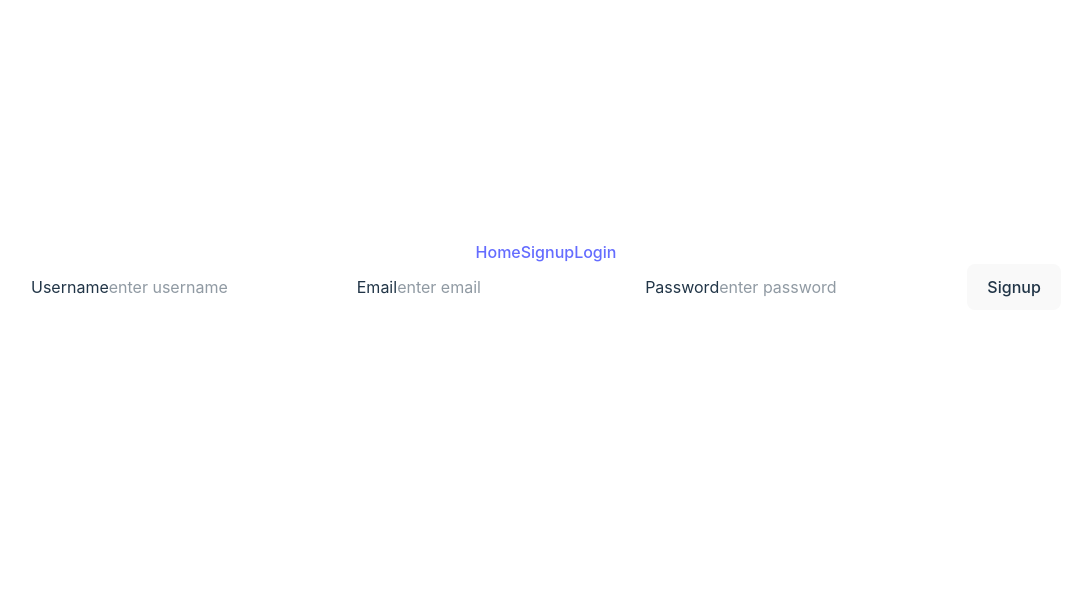
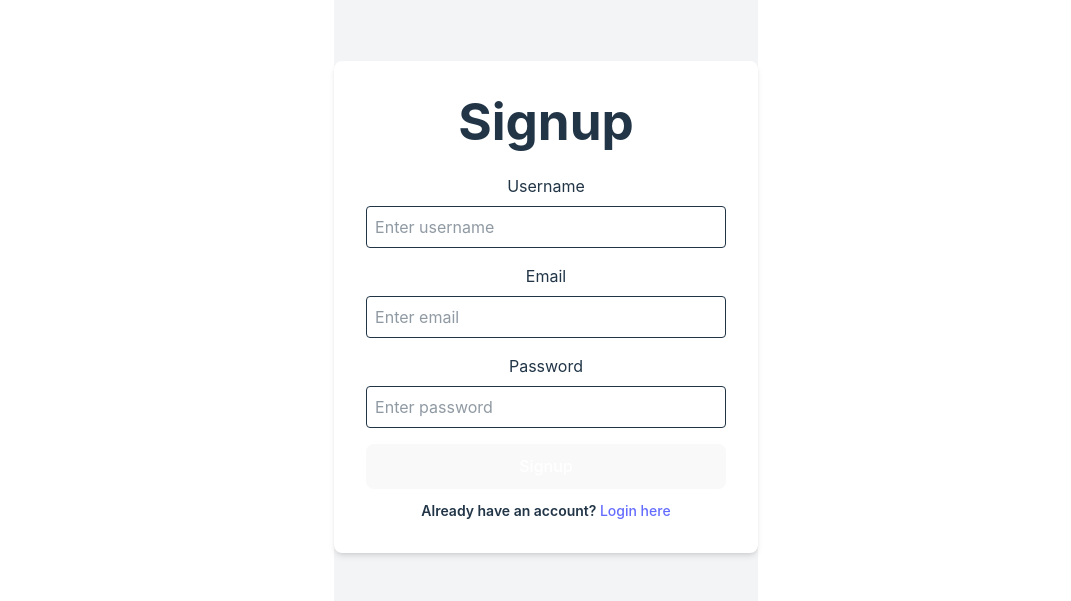
Before and after one commit to Spirors/Budgetly, a React (Vite) app in the folder client/: page /signup in a window 1280 px wide. Shown: the part 125-726 px from the top of the page, without its empty margins (94-1165 px from the left). Built offline with nearby package versions, Linux system fonts and the light colour scheme; no server answers.

Commit message:
Added some basic css to login/signup, removed home page

```diff
--- a/client/src/App.jsx
+++ b/client/src/App.jsx
@@ -1,13 +1,13 @@
 import './App.css'
 import { Routes, Route } from 'react-router-dom'
-import Navbar from './components/Navbar'
-import Home from './pages/Home'
-import Signup from './pages/Signup'
-import Login from './pages/Login'
 import axios from 'axios'
 import { Toaster } from 'react-hot-toast'
+
+import { UserContextProvider } from '../context/UserContext'
+import Login from './pages/Login'
+import Signup from './pages/Signup'
 import Dashboard from './pages/Dashboard'
-import { UserContextProvider } from '../context/UserContext'
+import RedirectToLogin from './components/RedirectToLogin'
 
 axios.defaults.baseURL = 'http://localhost:8000'
 axios.defaults.withCredentials = true
@@ -15,12 +15,11 @@ axios.defaults.withCredentials = true
 function App() {
   return (
     <UserContextProvider>
-      <Navbar />
       <Toaster position='bottom-right' toastOptions={{ duration: 2000 }} />
       <Routes>
-        <Route path="/" element={<Home />} />
+        <Route path="/" element={<RedirectToLogin />} />
+        <Route path="/login" element={<Login />} />
         <Route path="/signup" element={<Signup />} />
-        <Route path="/login" element={<Login />} />
         <Route path="/dashboard" element={<Dashboard />} />
       </Routes>
     </UserContextProvider>
--- /dev/null
+++ b/client/src/components/AuthLayout.jsx
@@ -0,0 +1,11 @@
+import React from 'react';
+
+export default function AuthLayout({ children }) {
+  return (
+    <div className="min-h-screen flex items-center justify-center bg-gray-100">
+      <div className="max-w-md w-full bg-white p-8 rounded-lg shadow-md">
+        {children}
+      </div>
+    </div>
+  );
+}
--- a/client/src/components/Navbar.jsx
+++ /dev/null
@@ -1,11 +0,0 @@
-import { Link } from 'react-router-dom';
-
-export default function Navbar() {
-  return (
-    <nav>
-      <Link to="/">Home</Link>
-      <Link to="/signup">Signup</Link>
-      <Link to="/login">Login</Link>
-    </nav>
-  )
-}
--- /dev/null
+++ b/client/src/components/RedirectToLogin.jsx
@@ -0,0 +1,12 @@
+import { useEffect } from 'react';
+import { useNavigate } from 'react-router-dom';
+
+export default function RedirectToLogin() {
+  const navigate = useNavigate();
+
+  useEffect(() => {
+    navigate('/login');
+  }, [navigate]);
+
+  return null;
+}
--- a/client/src/pages/Home.jsx
+++ /dev/null
@@ -1,7 +0,0 @@
-import React from 'react'
-
-export default function Home() {
-  return (
-    <div>Home</div>
-  )
-}
--- a/client/src/pages/Login.jsx
+++ b/client/src/pages/Login.jsx
@@ -1,7 +1,9 @@
 import { useState } from 'react'
 import axios from 'axios'
 import { toast } from 'react-hot-toast'
-import { useNavigate } from 'react-router-dom'
+import { useNavigate, Link } from 'react-router-dom'
+
+import AuthLayout from '../components/AuthLayout';
 
 export default function Login() {
   const navigate = useNavigate()
@@ -27,16 +29,34 @@ export default function Login() {
   }
 
   return (
-    <div>
+    <AuthLayout>
+      <h1 className="text-2xl font-bold mb-6">Login</h1>
       <form onSubmit={loginUser}>
-        <label>Email</label>
-        <input placeholder='enter email' value={data.email} onChange={(e) => setData({...data, email: e.target.value})} />
+        <label className="block mb-2">Email</label>
+        <input
+          type="email"
+          placeholder="Enter email"
+          value={data.email}
+          onChange={(e) => setData({ ...data, email: e.target.value })}
+          className="w-full p-2 mb-4 border rounded"
+        />
 
-        <label>Password</label>
-        <input type="password" placeholder='enter password' value={data.password} onChange={(e) => setData({...data, password: e.target.value})} />
+        <label className="block mb-2">Password</label>
+        <input
+          type="password"
+          placeholder="Enter password"
+          value={data.password}
+          onChange={(e) => setData({ ...data, password: e.target.value })}
+          className="w-full p-2 mb-4 border rounded"
+        />
 
-        <button type="submit">Login</button>
+        <button type="submit" className="w-full p-2 bg-blue-500 text-white rounded">Login</button>
+
+        <p className="mb-0 mt-2 pt-1 text-sm font-semibold">
+          Don't have an account?{" "}
+          <Link to="/signup">Signup now</Link>
+        </p>
       </form>
-    </div>
-  )
+    </AuthLayout>
+  );
 }
--- a/client/src/pages/Signup.jsx
+++ b/client/src/pages/Signup.jsx
@@ -1,7 +1,9 @@
 import { useState } from 'react'
 import axios from 'axios'
 import { toast } from 'react-hot-toast'
-import { useNavigate } from 'react-router-dom'
+import { useNavigate, Link } from 'react-router-dom'
+
+import AuthLayout from '../components/AuthLayout';
 
 export default function Signup() {
   const navigate = useNavigate()
@@ -30,19 +32,43 @@ export default function Signup() {
   }
 
   return (
-    <div>
+    <AuthLayout>
+      <h1 className="text-2xl font-bold mb-6">Signup</h1>
       <form onSubmit={signupUser}>
-        <label>Username</label>
-        <input placeholder='enter username' value={data.username} onChange={(e) => setData({...data, username: e.target.value})} />
+        <label className="block mb-2">Username</label>
+        <input
+          type="text"
+          placeholder="Enter username"
+          value={data.username}
+          onChange={(e) => setData({ ...data, username: e.target.value })}
+          className="w-full p-2 mb-4 border rounded"
+        />
 
-        <label>Email</label>
-        <input placeholder='enter email' value={data.email} onChange={(e) => setData({...data, email: e.target.value})} />
+        <label className="block mb-2">Email</label>
+        <input
+          type="email"
+          placeholder="Enter email"
+          value={data.email}
+          onChange={(e) => setData({ ...data, email: e.target.value })}
+          className="w-full p-2 mb-4 border rounded"
+        />
 
-        <label>Password</label>
-        <input type="password" placeholder='enter password' value={data.password} onChange={(e) => setData({...data, password: e.target.value})} />
+        <label className="block mb-2">Password</label>
+        <input
+          type="password"
+          placeholder="Enter password"
+          value={data.password}
+          onChange={(e) => setData({ ...data, password: e.target.value })}
+          className="w-full p-2 mb-4 border rounded"
+        />
 
-        <button type="submit">Signup</button>
+        <button type="submit" className="w-full p-2 bg-blue-500 text-white rounded">Signup</button>
+
+        <p className="mb-0 mt-2 pt-1 text-sm font-semibold">
+          Already have an account?{" "}
+          <Link to="/Login">Login here</Link>
+        </p>
       </form>
-    </div>
+    </AuthLayout>
   )
 }
```
